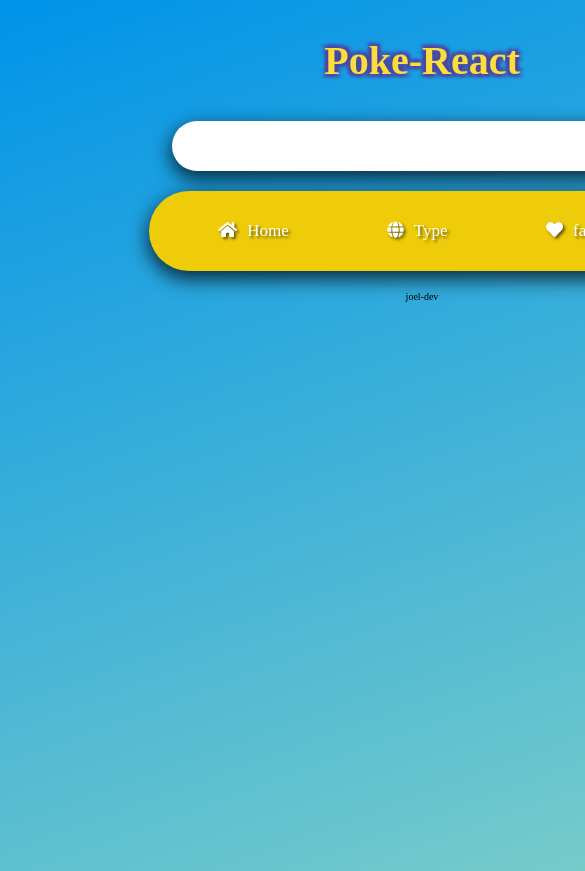
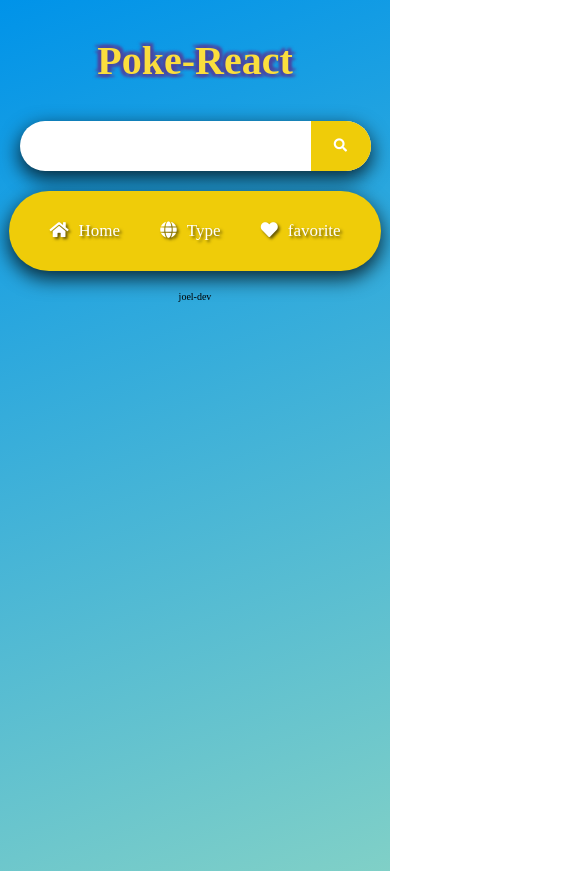
Before and after one commit to Joel-Hendrix1021/poke-react, a React (Create React App) app: page /favs in a window 390 px wide. Shown: the top 871 px of the page, 585 px wide, since content can reach past the window. Built offline with nearby package versions, Linux system fonts and the light colour scheme; a web font is replaced by a local one.

Commit message:
details styles

```diff
--- a/src/App.js
+++ b/src/App.js
@@ -7,7 +7,8 @@ import { BrowserRouter as Router, Switch, Route } from "react-router-dom";
 import Type from "./pages/type/Type";
 import TypePoke from "./components/typePoke/TypePoke";
 import { useState } from "react";
-import FavsPages from "./pages/FavsPages";
+import FavsPages from "./pages/favsPages/FavsPages";
+
 
 
 function App() {
--- a/src/components/Header/header.css
+++ b/src/components/Header/header.css
@@ -1,80 +1,83 @@
 .header__title {
   padding: 10px;
-    color: #FBDE3D;
+  color: #fbde3d;
   font-family: impact;
   font-size: 40px;
   letter-spacing: 0;
-    text-shadow: -3px -3px 3px #4a47a3, 3px -3px 3px #4a47a3, -3px 3px 3px #4a47a3, 3px 3px 3px #4a47a3;
-    font-family: 'pokemon', cursive;
-
+  text-shadow: -3px -3px 3px #4a47a3, 3px -3px 3px #4a47a3, -3px 3px 3px #4a47a3,
+    3px 3px 3px #4a47a3;
+  font-family: "pokemon", cursive;
 }
 
-
 .form {
-    width:500px;
+  width: 500px;
   background: white;
-    margin:auto;
-    display:flex;
+  margin: auto;
+  display: flex;
   border-radius: 50px;
   height: 50px;
   justify-content: space-between;
   overflow: hidden;
-    -webkit-box-shadow: 0px 7px 19px 1px rgba(0,0,0,0.75);
-    -moz-box-shadow: 0px 7px 19px 1px rgba(0,0,0,0.75);
-    box-shadow: 0px 7px 19px 1px rgba(0,0,0,0.75);
+  -webkit-box-shadow: 0px 7px 19px 1px rgba(0, 0, 0, 0.75);
+  -moz-box-shadow: 0px 7px 19px 1px rgba(0, 0, 0, 0.75);
+  box-shadow: 0px 7px 19px 1px rgba(0, 0, 0, 0.75);
   margin-bottom: 2rem;
 }
 
 .form input {
-    outline:none;
-    border:none;
-    background:none;
-    width:250px;
-    padding:0 20px;
-
+  outline: none;
+  border: none;
+  background: none;
+  width: 250px;
+  padding: 0 20px;
 }
-
 
 .form button {
   background: var(--main-yellow);
-    color:white;
-    border:none;
-    width:60px;
+  color: white;
+  border: none;
+  width: 60px;
   cursor: pointer;
 }
 
 .nav {
   background: var(--main-yellow);
-    padding:20px;
-    width:60%;
+  padding: 20px;
+  width: 60%;
 
-    display:flex;
-    margin:20px auto;
-    justify-content:space-around;
-    border-radius:50px;
-    -webkit-box-shadow: 0px 7px 19px 1px rgba(0,0,0,0.75);
-    -moz-box-shadow: 0px 7px 19px 1px rgba(0,0,0,0.75);
-    box-shadow: 0px 7px 19px 1px rgba(0,0,0,0.75);
+  display: flex;
+  margin: 20px auto;
+  justify-content: space-around;
+  border-radius: 50px;
+  -webkit-box-shadow: 0px 7px 19px 1px rgba(0, 0, 0, 0.75);
+  -moz-box-shadow: 0px 7px 19px 1px rgba(0, 0, 0, 0.75);
+  box-shadow: 0px 7px 19px 1px rgba(0, 0, 0, 0.75);
 }
 
 .nav a {
   font-size: 1.7rem;
   padding: 10px 2rem;
-    color:white;
+  color: white;
   font-family: impact;
   letter-spacing: 0;
   text-shadow: 2px 2px 3px rgba(0, 0, 0, 0.58);
-    font-family: 'pokemon', cursive;
-
-
+  font-family: "pokemon", cursive;
 }
 
 .nav a:hover {
   background: rgba(5, 5, 5, 0.082);
   border-radius: 2rem;
-
 }
 
 .nav a i {
   padding-right: 1rem;
 }
+
+@media (max-width: 700px) {
+  .nav {
+    width: 85%;
+  }
+  .form {
+    width: 90%;
+  }
+}
--- a/src/components/listOfPoke/ListOfPoke.js
+++ b/src/components/listOfPoke/ListOfPoke.js
@@ -25,7 +25,6 @@ const ListOfPoke = ({ poke,handleFavs,favs }) => {
   }
 
   // backgroundType[`${state.types[0].type.name}`]
-
 
   return (
     <>
--- a/src/components/modal/modal.css
+++ b/src/components/modal/modal.css
@@ -100,3 +100,11 @@
     font-weight: 900;
     text-shadow: none;
 }
+
+@media (max-width: 768px) {
+    .modal__container {
+        width: 90%;
+        margin: auto;
+        height: 70rem;
+    }
+}
--- a/src/components/navPages/navPage.css
+++ b/src/components/navPages/navPage.css
@@ -1,21 +1,32 @@
 .nav__pages {
-    display: flex;
   position: relative;
-    width: 60rem;
-    margin:2rem auto;
+  width: 70%;
+  margin: 2rem auto;
 }
 
 .nav__pages ul {
   display: flex;
-    margin: auto;
+  justify-content: space-between;
+  background: red;
 }
 
 .nav__pages li {
   background: var(--main-yellow);
-    padding:1rem;
-    margin:1rem;
-    width: 1.5rem;
+  width: 1rem;
   border-radius: 5px;
   cursor: pointer;
+}
+
+/* @media (max-width: 800px) {
+  .nav__pages {
+    width: 90%;
+    background: red;
+  }
+  .nav__pages ul {
+      background: blue;
+      width: 90%;
 
   }
+
+
+} */
--- a/src/components/pokemons/pokemons.css
+++ b/src/components/pokemons/pokemons.css
@@ -5,4 +5,5 @@
      grid-template-columns: repeat(auto-fill, minmax(20rem, 1fr));
      margin:auto;
      position: relative;
+
 }
--- a/src/index.css
+++ b/src/index.css
@@ -20,13 +20,14 @@ body {
   -moz-osx-font-smoothing: grayscale;
   background: #0093E9;
   background: linear-gradient(160deg, #0093E9 0%, #80D0C7 100%);
+  background-repeat: no-repeat;
   min-height: 100vh;
 
 }
 
 html {
   font-size:62.5%;
-  min-width: 100vh;
+
 }
 
 li {
```
Also changed, not shown: src/pages/favsPages/FavsPages.js (renamed from src/pages/FavsPages.js, +5 -6 lines), src/App.css (line endings or trailing spaces). Lines whose indentation alone changed are shown as unchanged.
